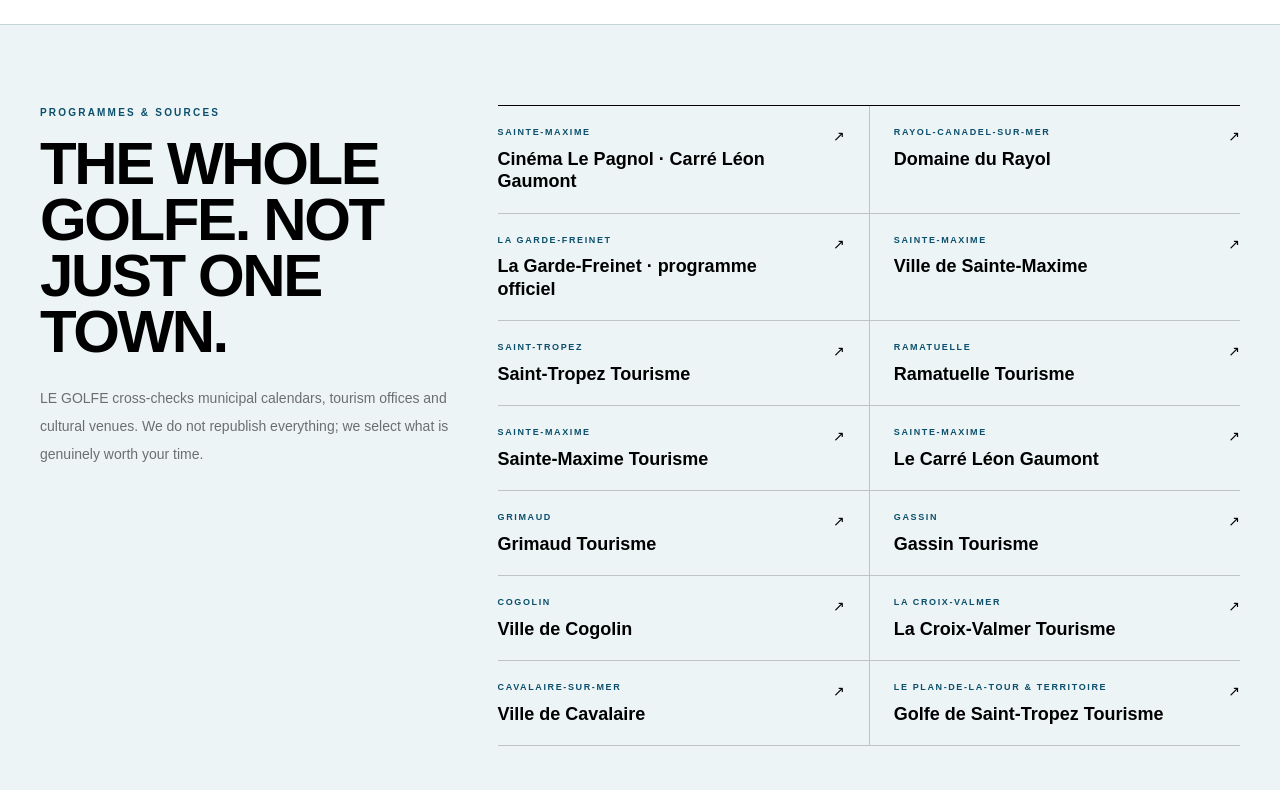
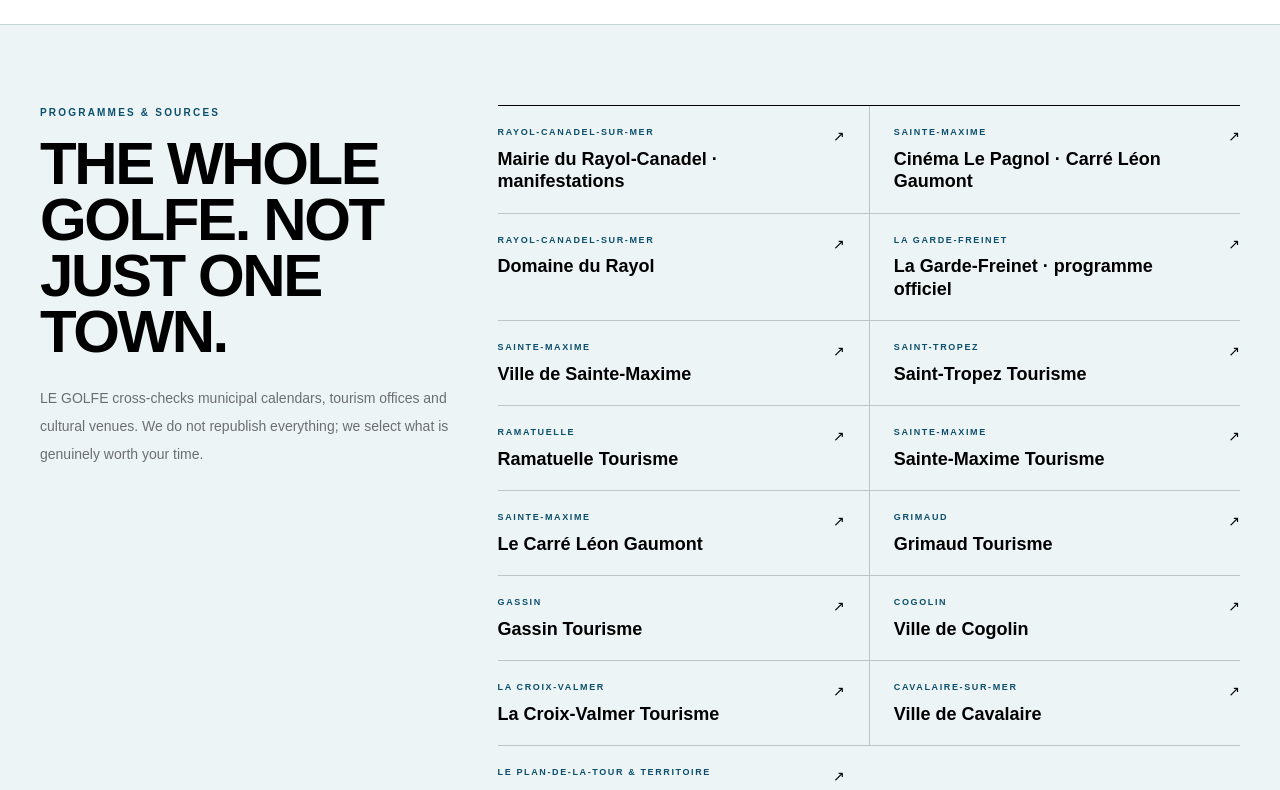
Before and after one commit to archeogeolocalisation-byte/LEGOLFE, a Next.js app: page /en/whats-on in a window 1280 px wide. Shown: the part 5640-6430 px from the top of the page. Built offline with nearby package versions, Linux system fonts and the light colour scheme; no server answers; the database is empty.

Commit message:
Add verified municipal agenda source for Rayol-Canadel

```diff
--- a/data/events.ts
+++ b/data/events.ts
@@ -40,6 +40,7 @@
 
 export type AgendaSource = { name:string; area:string; type:"tourism"|"municipal"|"venue"; url:string };
 export const agendaSources:AgendaSource[] = [
+  {name:"Mairie du Rayol-Canadel · manifestations",area:"Rayol-Canadel-sur-Mer",type:"municipal",url:"https://www.rayol-canadel.fr/fr/les-manifestations.htm"},
   {name:"Cinéma Le Pagnol · Carré Léon Gaumont",area:"Sainte-Maxime",type:"venue",url:"https://cinemapagnol-stemaxime.com/"},
   {name:"Domaine du Rayol",area:"Rayol-Canadel-sur-Mer",type:"venue",url:"https://www.domainedurayol.org/agenda-domaine-rayol/"},
   {name:"La Garde-Freinet · programme officiel",area:"La Garde-Freinet",type:"tourism",url:"https://www.golfe-saint-tropez-information.com/fr/villages-stations/la-garde-freinet"},
```
